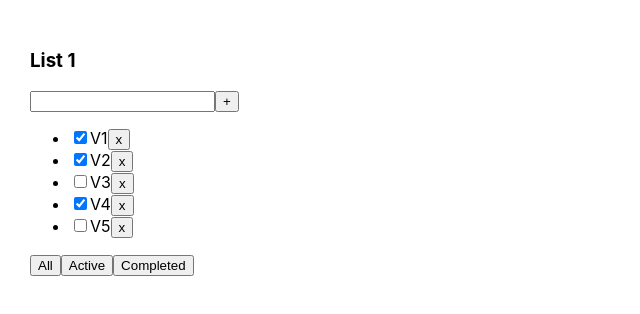
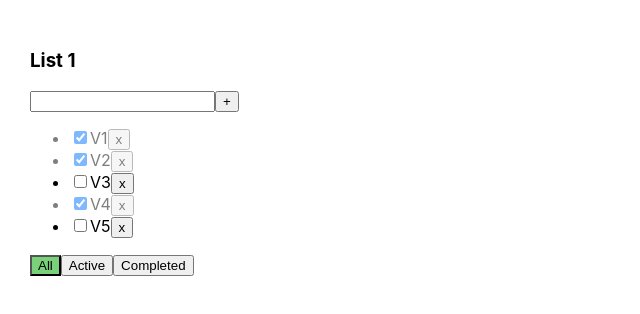
Before and after one commit to Mayplex/TodoList, a React (Create React App) app: page / in a window 1280 px wide. Shown: the top 314 px of the page, without its empty margins (0-640 px from the left). Built offline with nearby package versions, Linux system fonts and the light colour scheme.

Commit message:
add validation and some styles

```diff
--- a/src/App.css
+++ b/src/App.css
@@ -6,3 +6,16 @@
 .App > div {
   margin-right: 50px;
 }
+
+.error {
+  border: 1px solid red;
+}
+.error-message {
+  color: red;
+}
+.active-filter {
+  background-color: #79d179;
+}
+.isDone {
+  opacity: 0.5;
+}
--- a/src/App.tsx
+++ b/src/App.tsx
@@ -54,6 +54,7 @@ function App() {
         changeFilter={changeFilter}
         changeChecker={changeChecker}
         addTask={addTask}
+        filter={filter}
       />
     </div>
   );
--- a/src/Todolist.tsx
+++ b/src/Todolist.tsx
@@ -8,6 +8,7 @@ type PropsType = {
   changeFilter: (value: FilteredValueType) => void;
   changeChecker: (taskId: string, isDone: boolean) => void;
   addTask: (title: string) => void;
+  filter: FilteredValueType;
 };
 export type TasksType = {
   id: string;
@@ -16,19 +17,25 @@ export type TasksType = {
 };
 
 export function Todolist(props: PropsType) {
+  const [error, setError] = useState<string | null>(null);
   const [newTaskTitle, setNewTaskTitle] = useState("");
   const onNewTitleChangeHandler = (e: ChangeEvent<HTMLInputElement>) => {
     setNewTaskTitle(e.currentTarget.value);
   };
   const onKeyPressHandler = (e: KeyboardEvent<HTMLInputElement>) => {
+    setError(null);
     if (e.charCode === 13) {
       props.addTask(newTaskTitle);
       setNewTaskTitle("");
     }
   };
   const addTask = () => {
-    props.addTask(newTaskTitle);
-    setNewTaskTitle("");
+    if (newTaskTitle.trim() !== "") {
+      props.addTask(newTaskTitle);
+      setNewTaskTitle("");
+    } else {
+      setError("Title is required!");
+    }
   };
   const onAllClickHandler = () => {
     props.changeFilter("all");
@@ -44,11 +51,13 @@ export function Todolist(props: PropsType) {
       <h3>{props.title}</h3>
       <div>
         <input
+          className={error ? "error" : ""}
           value={newTaskTitle}
           onChange={onNewTitleChangeHandler}
           onKeyPress={onKeyPressHandler}
         />
         <button onClick={addTask}>+</button>
+        {error && <div className="error-message">{error}</div>}
       </div>
       <ul>
         {props.tasks.map((task) => {
@@ -60,7 +69,7 @@ export function Todolist(props: PropsType) {
           };
 
           return (
-            <li key={task.id}>
+            <li className={task.isDone ? "isDone" : ""} key={task.id}>
               <input
                 type="checkbox"
                 onChange={onChangeHandler}
@@ -73,9 +82,24 @@ export function Todolist(props: PropsType) {
         })}
       </ul>
       <div>
-        <button onClick={onAllClickHandler}>All</button>
-        <button onClick={onActiveClickHandler}>Active</button>
-        <button onClick={onCompletedClickHandler}>Completed</button>
+        <button
+          className={props.filter === "all" ? "active-filter" : ""}
+          onClick={onAllClickHandler}
+        >
+          All
+        </button>
+        <button
+          className={props.filter === "active" ? "active-filter" : ""}
+          onClick={onActiveClickHandler}
+        >
+          Active
+        </button>
+        <button
+          className={props.filter === "completed" ? "active-filter" : ""}
+          onClick={onCompletedClickHandler}
+        >
+          Completed
+        </button>
       </div>
     </div>
   );
```
Also changed, not shown: src/setupTests.ts (deleted, +0 -5 lines), 1 other file (tests, documents, lock files or other folders).
